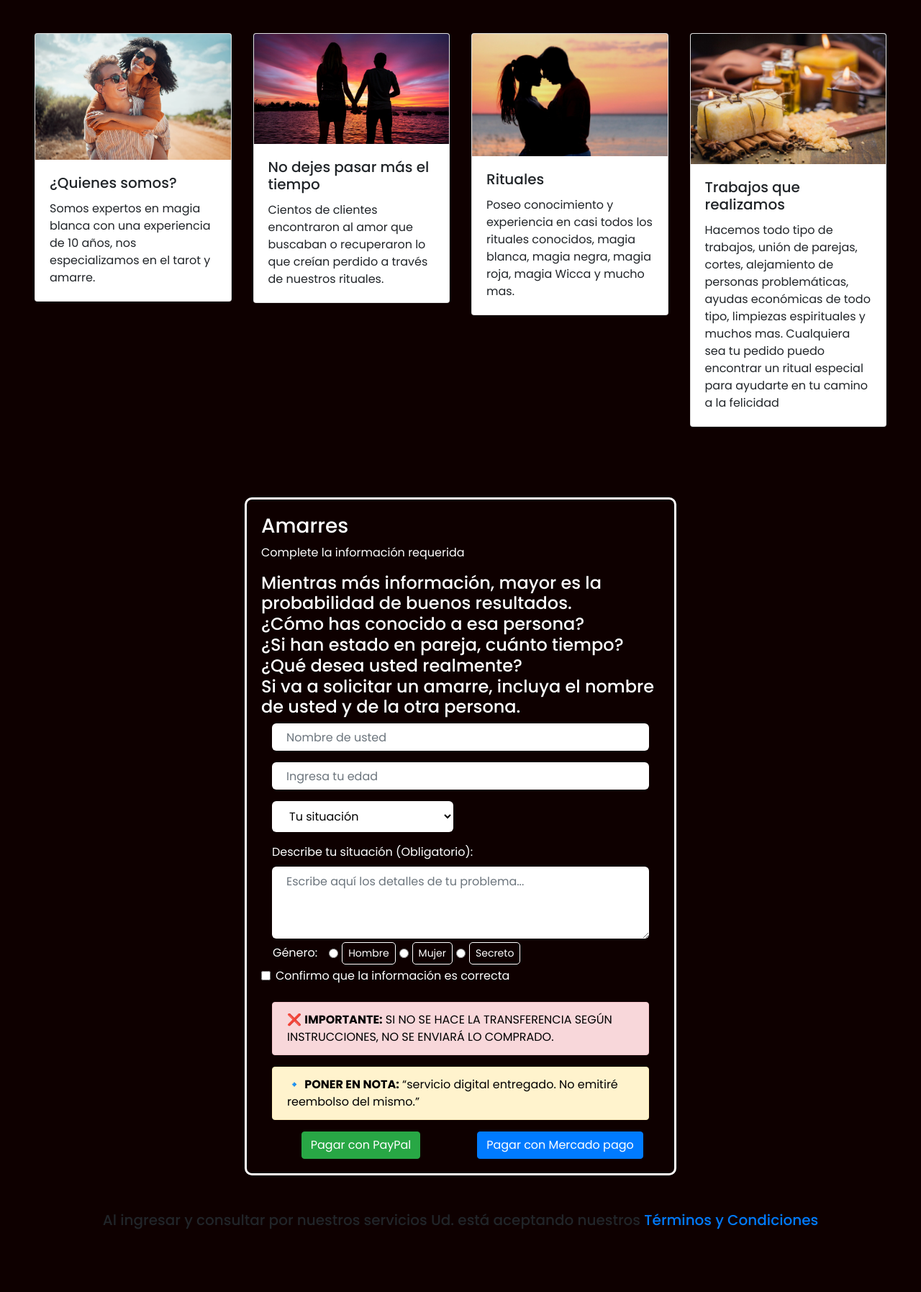
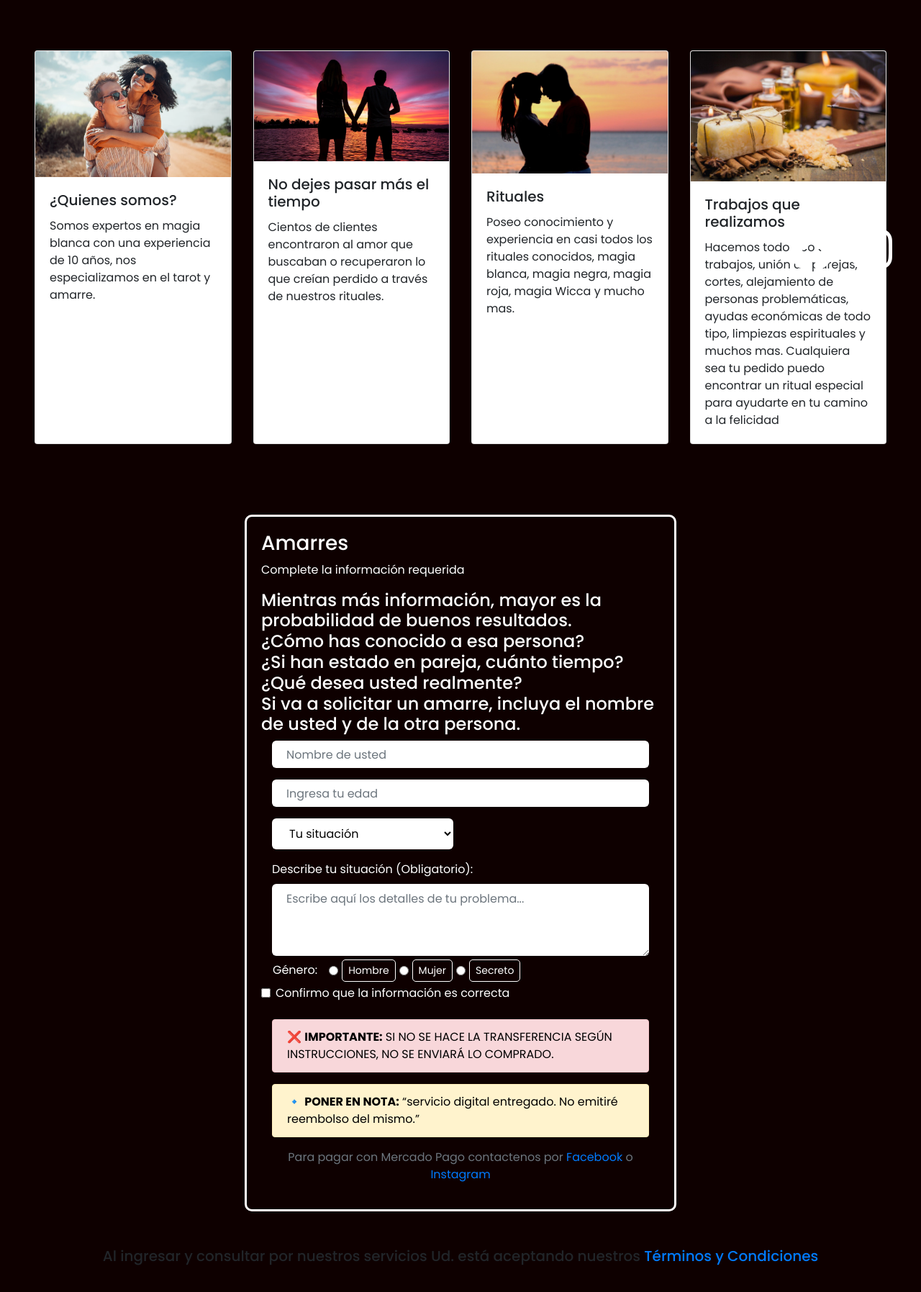
Before and after one commit to Azrrael1010/azrael, a plain HTML site: page index.html in a window 1280 px wide. Shown: the part 402-2197 px from the top of the page at 72% size. Before the commit the page ends 2117 px from the top, so only its background shows below. Drawn offline with nearby package versions, Linux system fonts and the light colour scheme; a script that the page names is missing.

Commit message:
agregando modificaciones

```diff
--- a/index.html
+++ b/index.html
@@ -4,10 +4,12 @@
 <head>
     <meta charset="UTF-8">
     <meta name="viewport" content="width=device-width, initial-scale=1.0">
-    <title>Atrae Ese Amor Que Te Pertenece</title>
+    <title>Azrael Amarres</title>
     <link rel="stylesheet" href="https://maxcdn.bootstrapcdn.com/bootstrap/4.5.2/css/bootstrap.min.css">
     <link rel="stylesheet" href="style.css">
     <link rel="stylesheet" href="https://cdnjs.cloudflare.com/ajax/libs/font-awesome/6.0.0-beta3/css/all.min.css">
+    <link rel="icon" type="image/png" href="Imagenes/logo2.png">
+
 </head>
 
 <body>
@@ -19,18 +21,18 @@
     </div>
 
     <div class="row d-flex cards p-5">
-        <div class="col-sm-12 col-md-6 col-lg-3">
-            <div class="card mt-0">
+        <div class="col-sm-12 col-md-6 col-lg-3 mt-4">
+            <div class="card h-100 d-flex flex-column ">
                 <img src="Imagenes/pareja1.png" class="card-img-top" alt="...">
-                <div class="card-body">
+                <div class="card-body flex-grow-1">
                     <h5 class="card-title">¿Quienes somos?</h5>
                     <p class="card-text">Somos expertos en magia blanca con una experiencia de 10 años, nos
                         especializamos en el tarot y amarre.</p>
                 </div>
             </div>
         </div>
-        <div class="col-sm-12 col-md-6 col-lg-3">
-            <div class="card mt-0">
+        <div class="col-sm-12 col-md-6 col-lg-3 mt-4">
+            <div class="card h-100 d-flex flex-column ">
                 <img src="Imagenes/pareja2.jpg" class="card-img-top" alt="...">
                 <div class="card-body">
                     <h5 class="card-title">No dejes pasar más el tiempo</h5>
@@ -39,8 +41,8 @@
                 </div>
             </div>
         </div>
-        <div class="col-sm-12 col-md-6 col-lg-3">
-            <div class="card mt-0">
+        <div class="col-sm-12 col-md-6 col-lg-3 mt-4">
+            <div class="card h-100 d-flex flex-column ">
                 <img src="Imagenes/pareja3.jpg" class="card-img-top" alt="...">
                 <div class="card-body">
                     <h5 class="card-title">Rituales</h5>
@@ -49,8 +51,8 @@
                 </div>
             </div>
         </div>
-        <div class="col-sm-12 col-md-6 col-lg-3">
-            <div class="card mt-0">
+        <div class="col-sm-12 col-md-6 col-lg-3 mt-4">
+            <div class="card h-100 d-flex flex-column">
                 <img src="Imagenes/ritual1.jpg" class="card-img-top" alt="...">
                 <div class="card-body">
                     <h5 class="card-title">Trabajos que realizamos</h5>
@@ -63,7 +65,6 @@
             </div>
         </div>
     </div>
-
 
     <div class="form-body">
         <div class="row">
@@ -136,7 +137,8 @@
 
                             <div class="form-check d-flex justify-content-start">
                                 <input class="form-check-input" type="checkbox" value="" id="invalidCheck" required>
-                                <label class="form-check-label mb-0" for="invalidCheck">Confirmo que la información es correcta</label>
+                                <label class="form-check-label mb-0" for="invalidCheck">Confirmo que la información es
+                                    correcta</label>
                                 <div class="invalid-feedback">Por favor, confirma que la información es correcta!</div>
                             </div>
 
@@ -150,15 +152,29 @@
                                     🔹 <strong>PONER EN NOTA:</strong> “servicio digital entregado. No emitiré reembolso
                                     del mismo.”
                                 </p>
-                                <div class="row">
-                                    <div class="form-button col-6 d-flex justify-content-center align-items-center">
+
+                                <div class="row d-flex justify-content-center align-items-center">
+                                    <script
+                                        src="https://www.paypal.com/sdk/js?client-id=BAA3Qp8h0MlU0BUZS8ezymQud3LPg5r-WCdsIyt-SxpBX9wzDZTm-thp_nQNV-s0j201vPtkDLrbRxuH9A&components=hosted-buttons&disable-funding=venmo&currency=USD"></script>
+                                    <div id="paypal-container-CCFBP8QKLG7D8"></div>
+                                    <script>
+                                        paypal.HostedButtons({
+                                            hostedButtonId: "CCFBP8QKLG7D8",
+                                        }).render("#paypal-container-CCFBP8QKLG7D8")
+                                    </script>
+
+                                    <!-- <div class="form-button col-6 d-flex justify-content-center align-items-center">
                                         <button id="submit" type="button" class="btn btn-success">Pagar con
                                             PayPal</button>
                                     </div>
                                     <div class="form-button col-6 d-flex justify-content-center align-items-center">
                                         <button id="submit1" type="button" class="btn btn-primary">Pagar con
                                             Mercado pago</button>
+                                    </div> -->
                                 </div>
+                                <div class="row d-flex justify-content-center align-items-center text-center ">
+                                    <p class="text-secondary" >Para pagar con Mercado Pago contactenos por <a href="https://www.facebook.com/profile.php?id=61567087208340
+                                        ">Facebook</a> o <a href="https://www.instagram.com/amarres.azrael/">Instagram</a>
                                 </div>
                             </div>
                         </form>
@@ -171,12 +187,12 @@
     <div class="row d-flex align-items-center justify-content-center text-center px-3">
         <h5 class="terms-text">
             Al ingresar y consultar por nuestros servicios Ud. está aceptando nuestros
-            <a id="terms" href="#">Términos y Condiciones</a>
+            <a id="terms" href="#" data-toggle="modal" data-target="#termsModal">Términos y Condiciones</a>
         </h5>
     </div>
 
-    <div class="modal fade" id="termsModal" tabindex="-1" role="dialog" aria-labelledby="termsModalLabel"
-        aria-hidden="true">
+    <!-- Modal de Términos y Condiciones -->
+    <div class="modal fade" id="termsModal" tabindex="-1" role="dialog" aria-labelledby="termsModalLabel" aria-hidden="true">
         <div class="modal-dialog" role="document">
             <div class="modal-content">
                 <div class="modal-header">
@@ -214,13 +230,18 @@
                         El consumidor renuncia a cualquier posibilidad de reembolso una vez efectuado el pago.
 
                         Al usar nuestros servicios el consumidor manifiesta que entiende y está totalmente de acuerdo
-                        con los puntos anteriores</p>
+                        con los puntos anteriores
+                    </p>
                 </div>
                 <div class="modal-footer">
                     <button type="button" class="btn btn-secondary" data-dismiss="modal">Cerrar</button>
                 </div>
             </div>
         </div>
+    </div>
+    <div class="row socials-networks">
+        <a class="fa-brands fa-instagram instagram-icon" href="https://www.instagram.com/amarres.azrael/"></a>
+        <a class="fa-brands fa-facebook facebook-icon" href="https://www.facebook.com/profile.php?id=61567087208340"></a>
     </div>
 
     <script src="https://code.jquery.com/jquery-3.5.1.slim.min.js"></script>
--- a/style.css
+++ b/style.css
@@ -1,4 +1,8 @@
 @import url("https://fonts.googleapis.com/css2?family=Poppins:wght@300;400;500;700;900&display=swap");
+
+.cards{
+  height: ;
+}
 
 .start {
   background-image: url('Imagenes/tarot1.png');
@@ -12,6 +16,39 @@
   justify-content: center;
   text-align: center;
 }
+
+.instagram-icon {
+  position: fixed;
+  bottom: 20px;
+  right: 40px;
+  font-size: 4rem;
+  color: #fff;
+  z-index: 1000;
+}
+
+.facebook-icon:hover {
+  color: #E1306C;
+}
+
+.socials-networks{
+  margin: 15px;
+}
+
+.facebook-icon {
+  position: fixed;
+  margin-right: 5rem;
+  bottom: 20px;
+  right: 40px;
+  font-size: 4rem;
+  color: #fff;
+  z-index: 1000;
+}
+
+.instagram-icon:hover {
+  color: #E1306C;
+}
+
+
 
 .firsth1 {
   font-size: 5rem;
```
Also changed, not shown: Imagenes/logo.png (added), Imagenes/logo2.png (added). Lines whose indentation alone changed are shown as unchanged.
